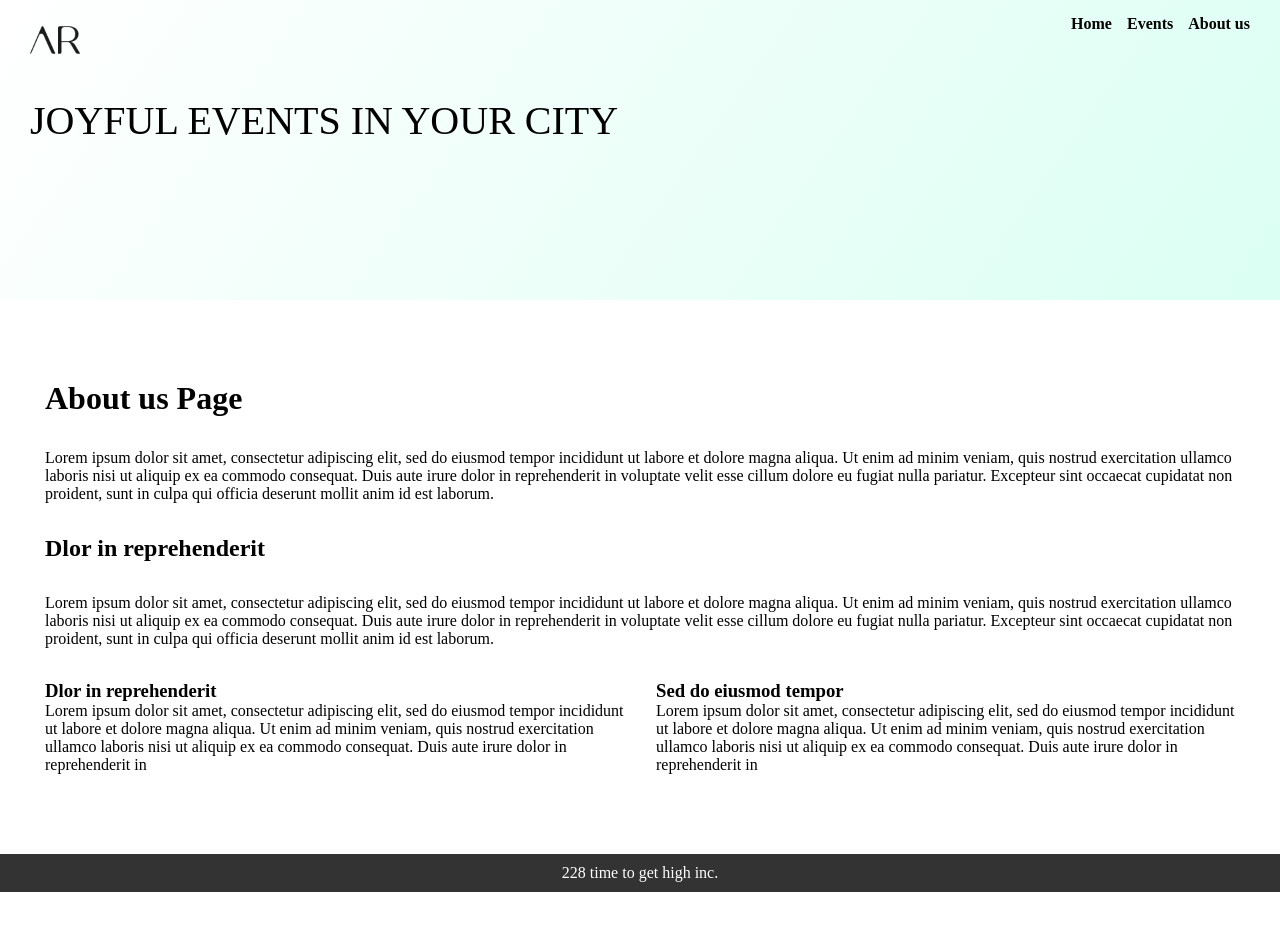
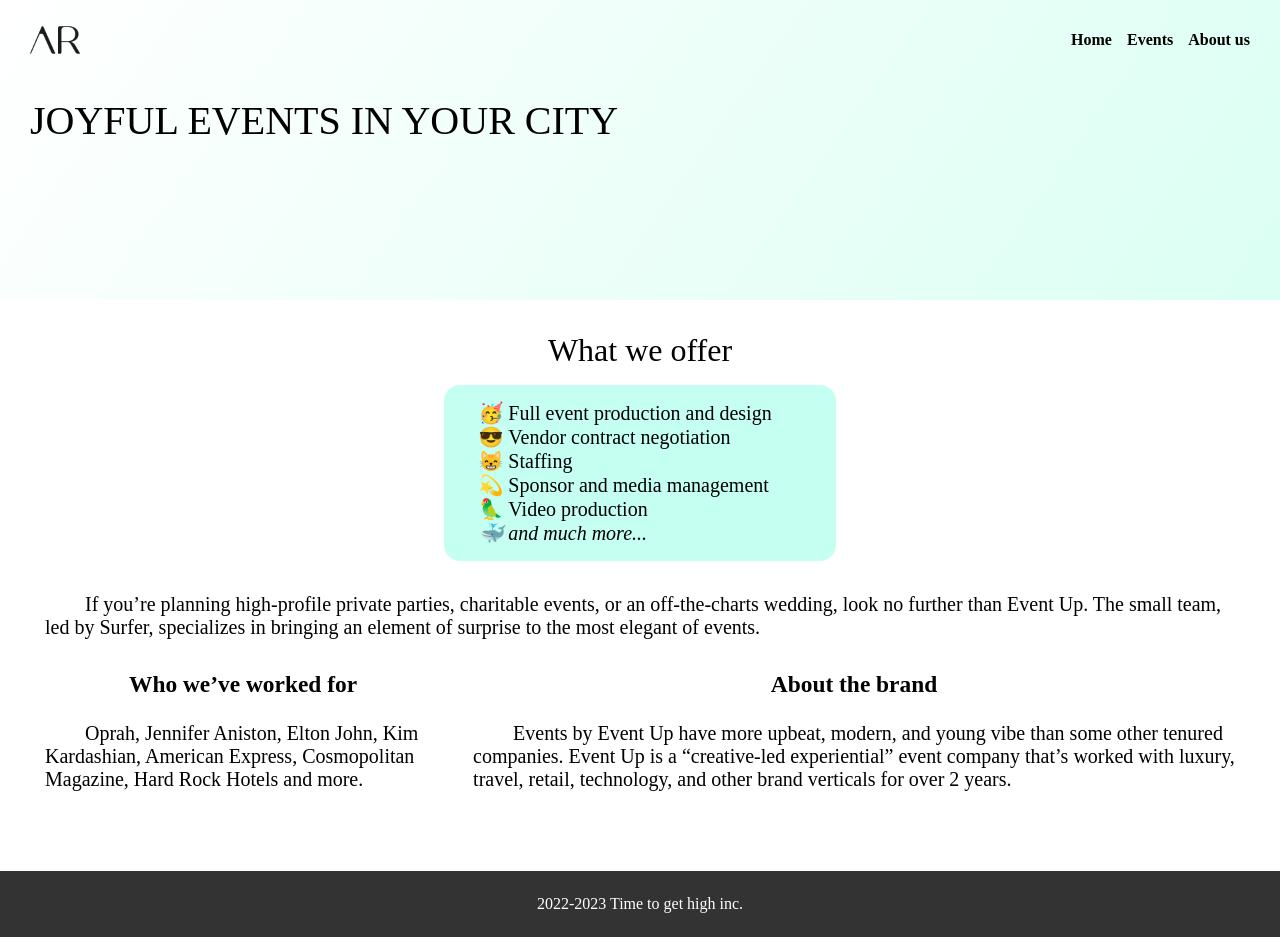
Before and after one commit to Surfer0997/event-up, a Next.js app: page /about-us in a window 1280 px wide. Before the commit the page ends 892 px from the top, so only its background shows below. Built offline with nearby package versions, Linux system fonts and the light colour scheme.

Commit message:
ui: nav, footer, about us, event card images minor style changes

```diff
--- a/pages/about-us.js
+++ b/pages/about-us.js
@@ -1,39 +1,38 @@
 const AboutUsPage = () => {
   return (
     <div className="about-us_page">
-        <h1> About us Page</h1>
-        <p>
-          Lorem ipsum dolor sit amet, consectetur adipiscing elit, sed do eiusmod tempor incididunt ut
-          labore et dolore magna aliqua. Ut enim ad minim veniam, quis nostrud exercitation ullamco
-          laboris nisi ut aliquip ex ea commodo consequat. Duis aute irure dolor in reprehenderit in
-          voluptate velit esse cillum dolore eu fugiat nulla pariatur. Excepteur sint occaecat
-          cupidatat non proident, sunt in culpa qui officia deserunt mollit anim id est laborum.
-        </p>
-        <h2>Dlor in reprehenderit </h2>
-        <p>
-          Lorem ipsum dolor sit amet, consectetur adipiscing elit, sed do eiusmod tempor incididunt ut
-          labore et dolore magna aliqua. Ut enim ad minim veniam, quis nostrud exercitation ullamco
-          laboris nisi ut aliquip ex ea commodo consequat. Duis aute irure dolor in reprehenderit in
-          voluptate velit esse cillum dolore eu fugiat nulla pariatur. Excepteur sint occaecat
-          cupidatat non proident, sunt in culpa qui officia deserunt mollit anim id est laborum.
+      <div>
+      <p style={{ fontSize: "32px", textAlign:'center' }}>What we offer</p>
+      <ul>
+        <li>Full event production and design</li>
+        <li>Vendor contract negotiation</li>
+        <li>Staffing</li>
+        <li>Sponsor and media management</li>
+        <li>Video production</li>
+        <li style={{fontStyle:'italic'}}>and much more...</li>
+      </ul>
+      </div>
+      <p style={{textIndent:"2.5rem"}}>
+        If you’re planning high-profile private parties, charitable events, or
+        an off-the-charts wedding, look no further than Event Up. The small
+        team, led by Surfer, specializes in bringing an element of surprise to
+        the most elegant of events.
       </p>
       <ul className="about_us_list">
         <li>
-            <h3>Dlor in reprehenderit </h3>
-            <p>
-              Lorem ipsum dolor sit amet, consectetur adipiscing elit, sed do eiusmod tempor
-              incididunt ut labore et dolore magna aliqua. Ut enim ad minim veniam, quis nostrud
-              exercitation ullamco laboris nisi ut aliquip ex ea commodo consequat. Duis aute irure
-              dolor in reprehenderit in
+          <h3>Who we’ve worked for</h3>
+          <p style={{textIndent:"2.5rem"}}>
+            Oprah, Jennifer Aniston, Elton John, Kim Kardashian, American
+            Express, Cosmopolitan Magazine, Hard Rock Hotels and more.
           </p>
         </li>
         <li>
-            <h3>Sed do eiusmod tempor </h3>
-            <p>
-              Lorem ipsum dolor sit amet, consectetur adipiscing elit, sed do eiusmod tempor
-              incididunt ut labore et dolore magna aliqua. Ut enim ad minim veniam, quis nostrud
-              exercitation ullamco laboris nisi ut aliquip ex ea commodo consequat. Duis aute irure
-              dolor in reprehenderit in
+          <h3>About the brand</h3>
+          <p style={{textIndent:"2.5rem"}}>
+            Events by Event Up have more upbeat, modern, and young vibe than
+            some other tenured companies. Event Up is a “creative-led
+            experiential” event company that’s worked with luxury, travel,
+            retail, technology, and other brand verticals for over 2 years.
           </p>
         </li>
       </ul>
--- a/src/components/Events/EventMain.jsx
+++ b/src/components/Events/EventMain.jsx
@@ -8,10 +8,10 @@ const EventsMain = ({ data }) => {
         {data.map((event) => (
           <Link className="card" key={event.id} href={`/events/${event.id}`}>
             <Image
+            fill
               src={event.image}
               alt={event.title}
-              width={300}
-              height={300}
+              style={{objectFit:"cover"}}
             />
             <h2>{event.title}</h2>
           </Link>
--- a/src/components/Footer/Footer.jsx
+++ b/src/components/Footer/Footer.jsx
@@ -1,6 +1,6 @@
 const Footer = () => (
   <footer>
-    <p>228 time to get high inc.</p>
+    <p>{`2022-${new Date().getFullYear()} Time to get high inc.`}</p>
   </footer>
 );
 
--- a/src/components/Home/HomePage.jsx
+++ b/src/components/Home/HomePage.jsx
@@ -11,9 +11,8 @@ const HomePage = ({data}) => {
           </div>
           <div className="content">
           <h2>{event.title}</h2>
-          <p>{event.description}</p>
+          <p style={{marginTop:'1.5rem'}}>{event.description}</p>
           </div>
-
         </Link>
       ))}
     </div>
--- a/styles/general.sass
+++ b/styles/general.sass
@@ -1,4 +1,9 @@
-ul
+@counter-style party
+  system: cyclic
+  symbols: "\1F973" "\1F60E" "\1F638" "\1F4AB" "\1F99C" "\1F433"
+  suffix: " "
+
+  ul
   list-style: none
 
 header
@@ -21,6 +26,7 @@ header
   .topNav
     display: flex
     justify-content: space-between
+    align-items: center
     align-content: center
     ul
       display: flex
@@ -34,7 +40,7 @@ header
 footer
   background-color: #333
   color: #fff
-  padding: 10px
+  padding: 1.5rem
   text-align: center
 
 main
@@ -78,9 +84,24 @@ main
     .content
       width: 50%
 .about-us_page
+  margin-top: -3rem
   display: flex
   gap: 2rem
   flex-direction: column
+  align-items: center
+  font-size: 20px
+  & h3
+    text-align: center
+    margin-bottom: 1.5rem
+  & li
+    list-style-type: none
+  & div ul
+    margin-top: 1rem
+    background-color: rgba(140, 255, 230, .5)
+    padding: 1rem 4rem
+    border-radius: 1rem
+  & div ul li
+    list-style-type: party
   .about_us_list
     display: flex
     gap: 2rem
@@ -94,6 +115,13 @@ main
   justify-content: center
   .card
     position: relative
+    height: 300px
+    width: 300px
+    box-shadow: rgba(0, 0, 0, 0.35) 0px 5px 15px
+    transition: .5s
+    &:hover
+      box-shadow: rgba(0, 0, 0, 0.55) 0px 8px 25px
+      transform: translateY(-.5rem)
     h2
       position: absolute
       width: 100%
```
Lines whose indentation alone changed are shown as unchanged.
